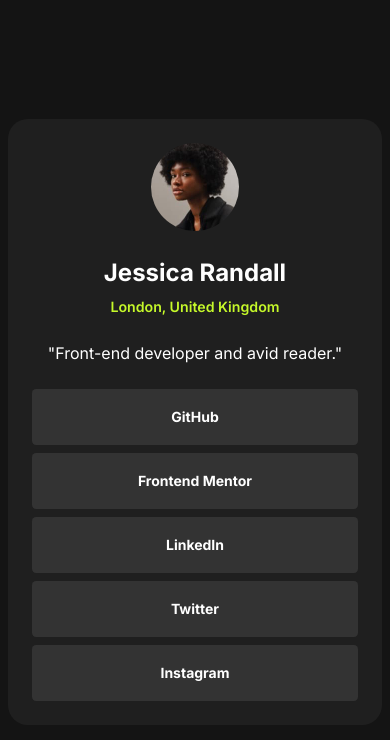
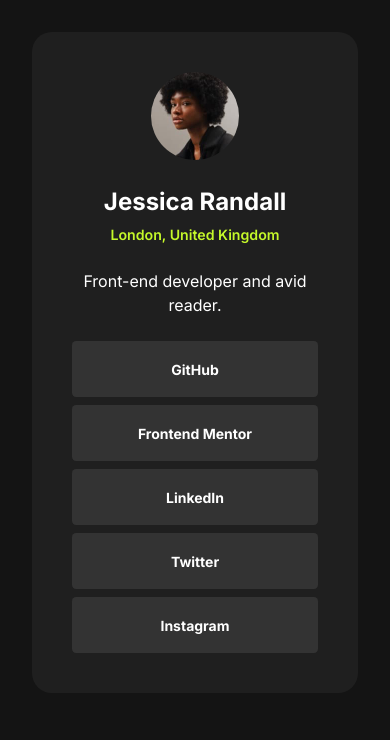
Before and after one commit to 1819367/social-links-profile, a plain HTML site: page index.html in a window 390 px wide. Drawn offline with Linux system fonts and the light colour scheme.

Commit message:
Fix body centering for tablet+, add aria-labels, and correct h1 hierarchy

```diff
--- a/css/styles.css
+++ b/css/styles.css
@@ -1,11 +1,17 @@
 /* ================= Global Styles ================== */
 /* Primary color from branding guidelines */
 :root {
-  --lime-green: hsl(75, 94%, 57%);
-  --white: hsl(0, 0%, 100%);
-  --dark-charcoal-700: hsl(0, 0%, 20%);
-  --deep-charcoal-800: hsl(0, 0%, 12%);
-  --almost-black-900: hsl(0, 0%, 8%);
+  /* colors */
+  --clr-light: hsl(0, 0%, 100%);
+  --clr-accent: hsl(75, 94%, 57%);
+  --clr-dark-charcoal: hsl(0, 0%, 20%);
+  --clr-deep-charcoal: hsl(0, 0%, 12%);
+  --clr-almost-blk: hsl(0, 0%, 8%);
+
+  /* font sizes */
+  --fs-body: 1rem;
+  --fs-h1: 1.5rem;
+  --fs-btn:.875rem;
 }
 
 html {
@@ -22,7 +28,7 @@ html, body {
 }
 
 html {
-  font-size: 16px;
+  font-size: 1rem;
 }
 
 h1, p {
@@ -30,26 +36,36 @@ h1, p {
 }
 
 body {
-  display: flex;
-  justify-content: center;
-  align-items: center;
   font-family: 'Inter', sans-serif;
-  font-size: 1rem;
-  color: var(--white);
-  background: var(--almost-black-900);
+  font-size: var(--fs-body);
+  color: var(--clr-light);
+  background: var(--clr-almost-blk);
   line-height: 1.5;
+  padding: 2rem;
+  display: block;
+  min-height: 100vh;
+}
+
+/* Apply vertical centering for tablet and larger screens */
+@media(min-width: 48em) {
+  body {
+    display: flex;
+    justify-content: center;
+    align-items: center;
+  }
 }
 
 main {
-  background-color: var(--deep-charcoal-800);
+  background-color: var(--clr-deep-charcoal);
   border-radius: 1.25em;
   max-width: 23.4rem;
-  min-height: 579px;
   width: 100%;
+  margin: 0 auto;
+  padding: 1rem;
 }
 
 h1 {
-  font-size: 1.5rem;
+  font-size: var(--fs-h1);
 }
 
 .container {
@@ -93,8 +109,8 @@ h1 {
   margin-top: 1.5rem;
 }
 
-.profile-info,
-.profile-description {
+.profile-description,
+.profile-info {
   margin-bottom: 1.5rem;
 }
 
@@ -105,12 +121,11 @@ h1 {
 }
 
 .name {
-  font-size: 1.5rem;
   margin: 0;
 }
 
 .location {
-  color: var(--lime-green);
+  color: var(--clr-accent);
   text-align: center;
   margin-top: .3em;
 }
@@ -123,7 +138,6 @@ h1 {
   list-style: none;
   padding-left: 0;
   margin: 0;
-
   display: flex;
   flex-direction: column;
   gap: 0.5em;
@@ -136,15 +150,15 @@ h1 {
 
 a {
   text-decoration: none;
-  color: var(--white);
+  color: var(--clr-light);
 }
 
 /* ================= Buttons ================== */
 .btn {
   padding: 1.25em 2em;
-  background: var(--dark-charcoal-700);
+  background: var(--clr-dark-charcoal);
   text-align: center;
-  font-size: .875rem;
+  font-size: var(--fs-btn);
   font-weight: 700;
   border-radius: 0.3em;
   cursor: pointer;
@@ -153,9 +167,16 @@ a {
   width: 100%;
 }
 
+/* Disable or reduce motion for users who prefer it */
+@media (prefers-reduced-motion: reduce) {
+  .btn {
+    transition: none; /* Turn off transitions to prevent motion */
+  }
+}
+
 .btn:hover,
 .btn:focus {
-  background: var(--lime-green);
+  background: var(--clr-accent);
   transform: scale(1.02);
-  color: var(--almost-black-900);
+  color: var(--clr-almost-blk);
 }
--- a/index.html
+++ b/index.html
@@ -23,12 +23,12 @@
   </head>
   <body>
     <main aria-label="User profile and social links">
-      <div class="container">
+      <section class="container">
         <div class="profile-img">
           <img
             class="profile-img profile-img-flex"
             src="./assets/images/avatar-jessica.jpeg"
-            alt="Jessica Randall"
+            alt="Jessica Randall's profile picture"
           />
         </div>
         <div class="profile-info" >
@@ -36,7 +36,7 @@
           <p class="location">London, United Kingdom</p>
         </div>
         <div class="profile-description">
-            <p class="description">"Front-end developer and avid reader."</p>
+          <p class="description">Front-end developer and avid reader.</p>
         </div>
 
         <ul class="profile-links">
@@ -46,8 +46,7 @@
           <li><a href="#" class="btn" aria-label="Jessica's Twitter Profile">Twitter</a></li>
           <li><a href="#" class="btn" aria-label="Jessica's Instagram Profile">Instagram</a></li>
         </ul>
-
-      </div>
+      </section>
     </main>
   </body>
 </html>
```
